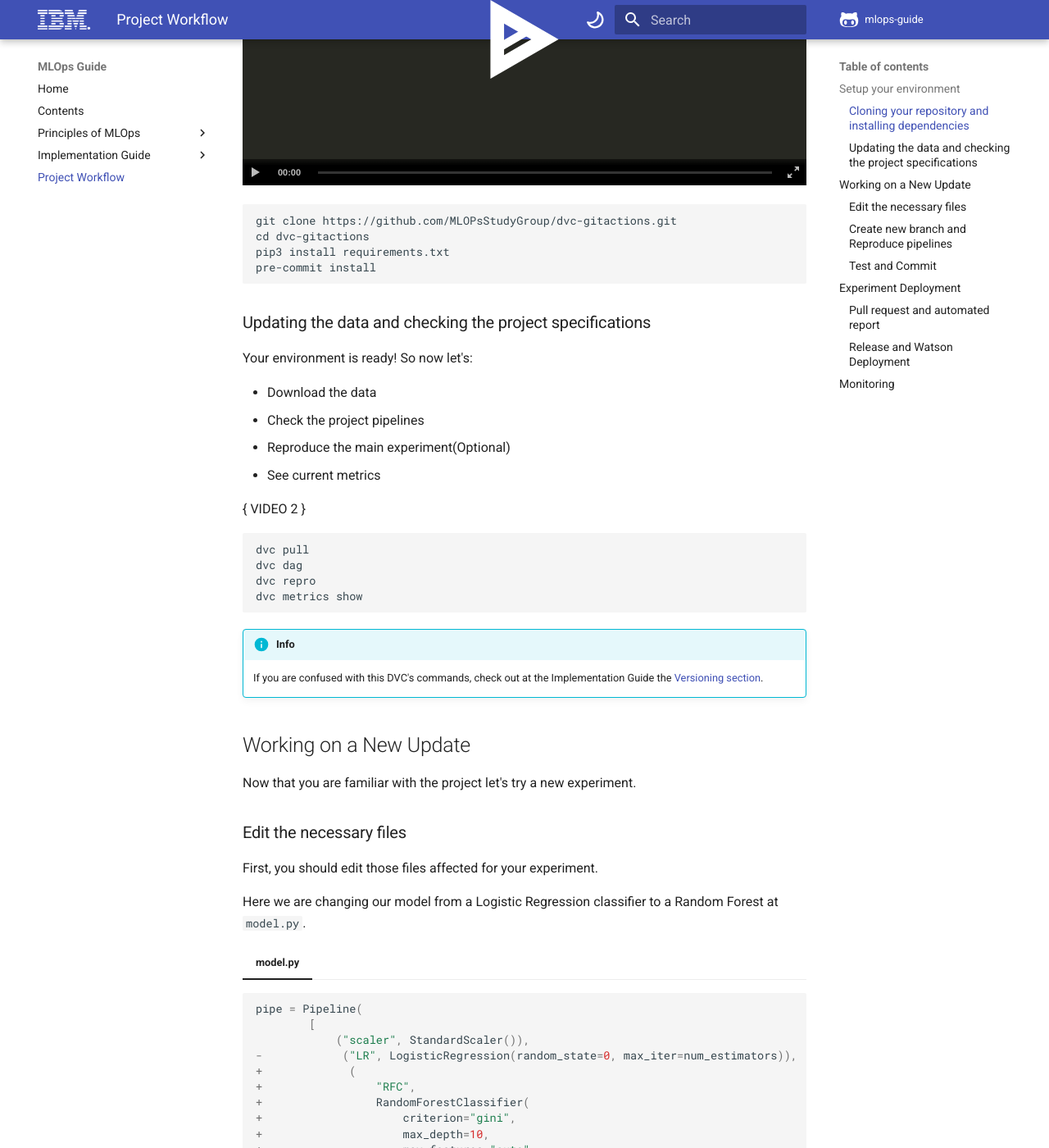
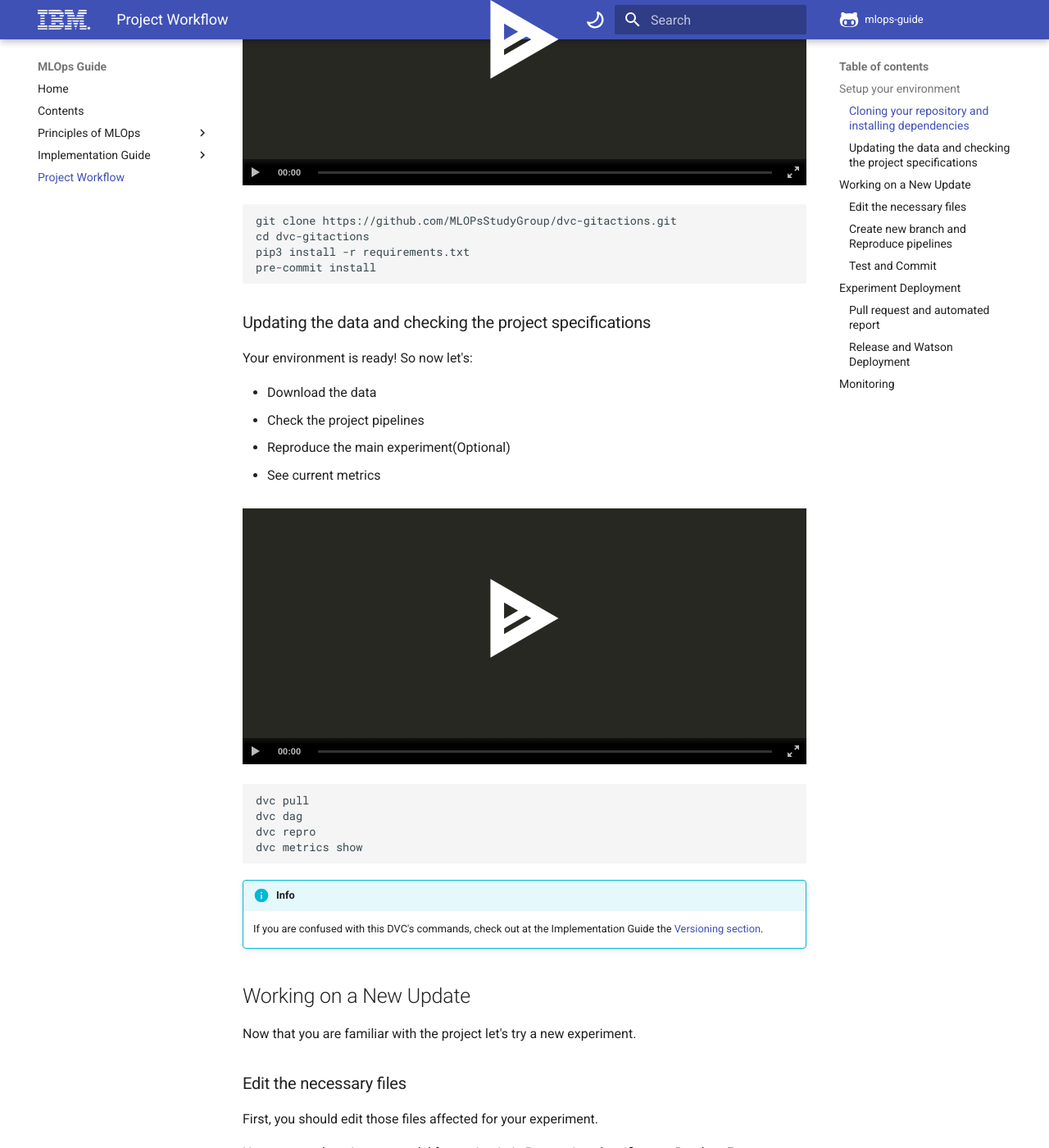
Before and after one commit to mlops-guide/mlops-guide.github.io, an MkDocs documentation site: the page built from docs/Workflow/index.md, in a window 1280 px wide and 1400 px high, scrolled down 757 px. Shown: the whole window at 82% size. Built offline with MkDocs 1.6.1 and Material for MkDocs 9.7.7, drawn with Linux system fonts in a browser that asks for light colours; comment, search, counter and statistics services are not loaded; some of the changed text lies outside the part shown.

Commit message:
ASCIInema workflow

````diff
--- a/docs/Workflow/index.md
+++ b/docs/Workflow/index.md
@@ -19,7 +19,7 @@
 ```
 git clone https://github.com/MLOPsStudyGroup/dvc-gitactions.git
 cd dvc-gitactions
-pip3 install requirements.txt
+pip3 install -r requirements.txt
 pre-commit install
 ```
 
@@ -32,7 +32,8 @@
 - Reproduce the main experiment(Optional)
 - See current metrics
 
-{ VIDEO 2 }
+<asciinema-player rows=18 theme="monokai" cols=200 src="/mlops-guide/ASCII_cinema/workflow/part2.cast"></asciinema-player>
+
 ```
 dvc pull
 dvc dag
@@ -82,7 +83,7 @@
 
 Second, let's create a new branch at our repository to version this new experiment. After that, we can reproduce the experiment and see how the new metrics compare to the current model metrics.
 
-{ VIDEO 3 }
+<asciinema-player rows=18 theme="monokai" cols=200 src="/mlops-guide/ASCII_cinema/workflow/part3.cast"></asciinema-player>
 ```
 git checkout -b LogisticRegression
 dvc repro
@@ -104,7 +105,7 @@
 - Upload to our branch in our Github repository
 
 
-{ VIDEO 4 }
+<asciinema-player rows=18 theme="monokai" cols=200 src="/mlops-guide/ASCII_cinema/workflow/part4.cast"></asciinema-player>
 ```
 black .
 git add .
````
Also changed, not shown: 3 other files.
